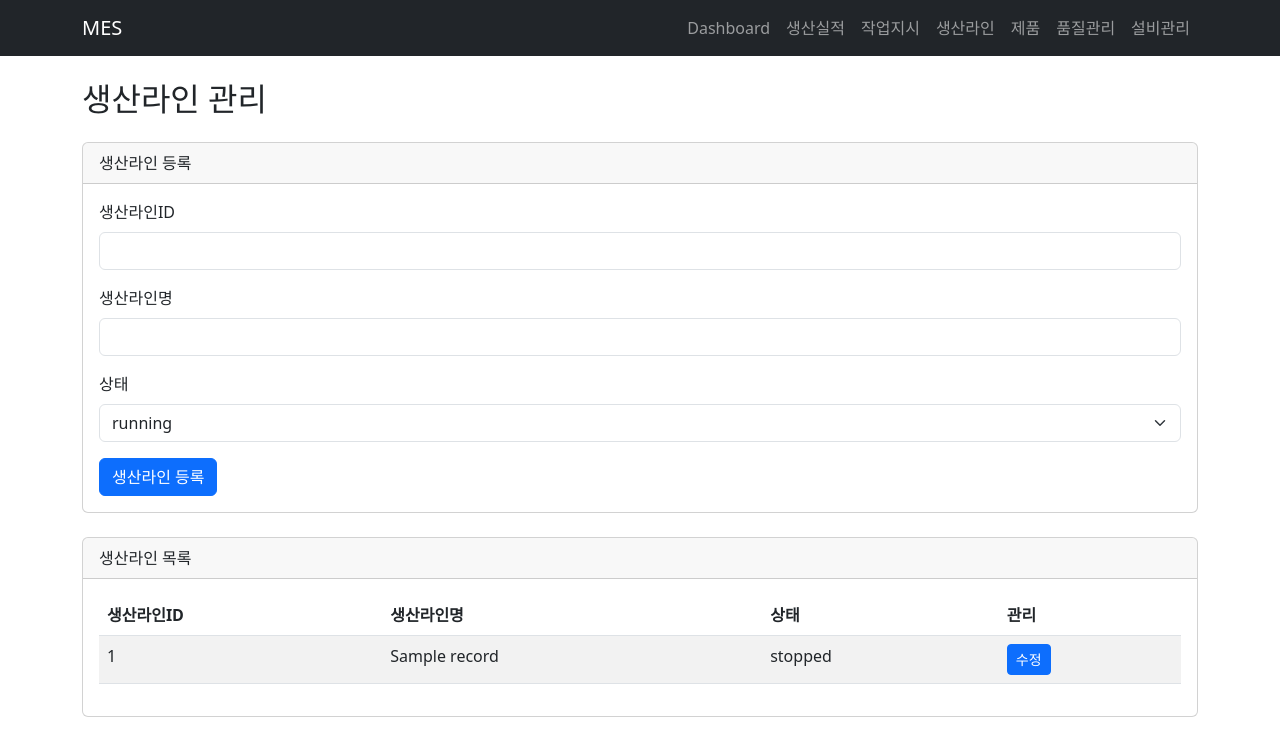
After one commit to anhyoin97/smart-mes, a FastAPI app: template templates/lines.html in a window 1280 px wide. The commit adds this page. Shown: the top 756 px of the page. Run offline with FastAPI, Linux system fonts and the light colour scheme; the template is opened without the code that fills it: most values are stand-ins (such as "Sample title", 1, 10 or a date in 2020).

Commit message:
생산라인관리(조회,추가,수정)

```diff
--- a/main.py
+++ b/main.py
@@ -391,3 +391,58 @@ def create_production_record_page(
         url="/production-records",
         status_code=303
     )
+
+# ============================================================
+# HTML용 생산라인 조회
+# ============================================================
+
+@app.get("/lines", response_class=HTMLResponse)
+def lines_page(request: Request):
+
+    # 생산라인 데이터 조회
+    lines = service.list_lines()
+
+    return templates.TemplateResponse(
+        request=request,
+        name="lines.html",
+        context={
+            "lines": lines
+        }
+    )
+
+# ============================================================
+# HTML용 생산라인 등록
+# ============================================================
+
+@app.post("/lines")
+def create_line_page(
+    line_id: str = Form(...),
+    line_name: str = Form(...),
+    status: str = Form(...)
+):
+    service.create_line(line_id, line_name, status)
+
+    return RedirectResponse(
+        url="/lines",
+        status_code=303
+    )
+
+# ============================================================
+# HTML용 생산라인 수정
+# ============================================================
+@app.patch("/lines/{line_id}")
+def update_line_page(
+    line_id: str,
+    line_name: str = Body(...),
+    status: str = Body(...)
+):
+    result = service.update_line(
+        line_id,
+        line_name,
+        status
+    )
+
+    return {
+        "message": "생산라인 수정 완료",
+        "line_id": line_id
+    }
--- a/templates/header.html
+++ b/templates/header.html
@@ -6,7 +6,7 @@
             <a class="nav-link" href="#">Dashboard</a>
             <a class="nav-link" href="/production-records">생산실적</a>
             <a class="nav-link" href="#">작업지시</a>
-            <a class="nav-link" href="#">생산라인</a>
+            <a class="nav-link" href="/lines">생산라인</a>
             <a class="nav-link" href="/products">제품</a>
             <a class="nav-link" href="#">품질관리</a>
             <a class="nav-link" href="#">설비관리</a>
--- /dev/null
+++ b/templates/lines.html
@@ -0,0 +1,214 @@
+
+{% extends "base.html" %}
+
+{% block title %}생산라인 관리{% endblock %}
+
+{% block content %}
+<h2 class="mb-4">생산라인 관리</h2>
+
+<!-- 생산라인 등록 영역 -->
+<div class="card mb-4">
+    <div class="card-header">생산라인 등록</div>
+    <div class="card-body">
+        <form method="post" action="/lines">
+            <div class="mb-3">
+                <label class="form-label">생산라인ID</label>
+                <input type="text" name="line_id"
+                       class="form-control" required>
+            </div>
+
+            <div class="mb-3">
+                <label class="form-label">생산라인명</label>
+                <input type="text" name="line_name"
+                       class="form-control" required>
+            </div>
+
+            <div class="mb-3">
+                <label class="form-label">상태</label>
+                <select name="status" class="form-select" required>
+                    <option value="running">running</option>
+                    <option value="stopped">stopped</option>
+                    <option value="maintenance">maintenance</option>
+                </select>
+            </div>
+
+            <button type="submit" class="btn btn-primary">
+                생산라인 등록
+            </button>
+        </form>
+    </div>
+</div>
+
+<!-- 생산라인 목록 영역 -->
+<div class="card">
+    <div class="card-header">생산라인 목록</div>
+    <div class="card-body">
+        <table class="table table-striped">
+            <thead>
+                <tr>
+                    <th>생산라인ID</th>
+                    <th>생산라인명</th>
+                    <th>상태</th>
+                    <th>관리</th>
+                </tr>
+            </thead>
+            <tbody>
+                {% for record in lines %}
+                <tr>
+                    <td>{{ record.line_id }}</td>
+
+                    <td>
+                        <!-- 조회 모드 -->
+                        <span class="view-mode">
+                            {{ record.line_name }}
+                        </span>
+
+                        <!-- 수정 모드 -->
+                        <input type="text"
+                               name="line_name"
+                               value="{{ record.line_name }}"
+                               class="form-control edit-mode d-none">
+                    </td>
+
+                    <td>
+                        <!-- 조회 모드 -->
+                        <span class="view-mode">
+                            {{ record.status }}
+                        </span>
+
+                        <!-- 수정 모드 -->
+                        <select name="status"
+                                class="form-select edit-mode d-none">
+                            <option value="running"
+                                {% if record.status == 'running' %}selected{% endif %}>
+                                running
+                            </option>
+                            <option value="stopped"
+                                {% if record.status == 'stopped' %}selected{% endif %}>
+                                stopped
+                            </option>
+                            <option value="maintenance"
+                                {% if record.status == 'maintenance' %}selected{% endif %}>
+                                maintenance
+                            </option>
+                        </select>
+                    </td>
+
+                    <td>
+                        <button type="button"
+                                class="btn btn-primary btn-sm view-mode"
+                                onclick="editLine(this)">
+                            수정
+                        </button>
+
+                        <button type="button"
+                                class="btn btn-success btn-sm edit-mode d-none"
+                                data-line-id="{{ record.line_id }}"
+                                onclick="saveLine(this)">
+                            저장
+                        </button>
+
+                        <button type="button"
+                                class="btn btn-secondary btn-sm edit-mode d-none"
+                                onclick="cancelEdit(this)">
+                            취소
+                        </button>
+                    </td>
+                </tr>
+                {% endfor %}
+            </tbody>
+        </table>
+    </div>
+</div>
+
+<script>
+    // 수정 버튼 클릭
+    function editLine(button) {
+        const row = button.closest("tr");
+
+        row.querySelectorAll(".view-mode").forEach(el => {
+            el.classList.add("d-none");
+        });
+
+        row.querySelectorAll(".edit-mode").forEach(el => {
+            el.classList.remove("d-none");
+        });
+    }
+
+    // 취소 버튼 클릭
+    function cancelEdit(button) {
+        const row = button.closest("tr");
+
+        // 기존 값으로 복구
+        row.querySelector('[name="line_name"]').value =
+            row.querySelector("td:nth-child(2) .view-mode")
+               .textContent.trim();
+
+        row.querySelector('[name="status"]').value =
+            row.querySelector("td:nth-child(3) .view-mode")
+               .textContent.trim();
+
+        row.querySelectorAll(".edit-mode").forEach(el => {
+            el.classList.add("d-none");
+        });
+
+        row.querySelectorAll(".view-mode").forEach(el => {
+            el.classList.remove("d-none");
+        });
+    }
+
+    // 저장 버튼 클릭 (PATCH)
+    async function saveLine(button) {
+        const row = button.closest("tr");
+        const lineId = button.dataset.lineId;
+
+        const lineName = row.querySelector(
+            '[name="line_name"]'
+        ).value.trim();
+
+        const status = row.querySelector(
+            '[name="status"]'
+        ).value;
+
+        if (!lineName) {
+            alert("생산라인명을 입력해주세요.");
+            return;
+        }
+
+        button.disabled = true;
+
+        try {
+            const response = await fetch(
+                `/lines/${encodeURIComponent(lineId)}`,
+                {
+                    method: "PATCH",
+                    headers: {
+                        "Content-Type": "application/json"
+                    },
+                    body: JSON.stringify({
+                        line_name: lineName,
+                        status: status
+                    })
+                }
+            );
+
+            if (!response.ok) {
+                const error = await response.json();
+                throw new Error(
+                    error.detail || "수정 실패"
+                );
+            }
+
+            alert("생산라인 수정 완료!");
+            location.reload();
+
+        } catch (error) {
+            console.error(error);
+            alert("수정 실패: " + error.message);
+        } finally {
+            button.disabled = false;
+        }
+    }
+</script>
+
+{% endblock %}
```
Also changed, not shown: mes.db.
